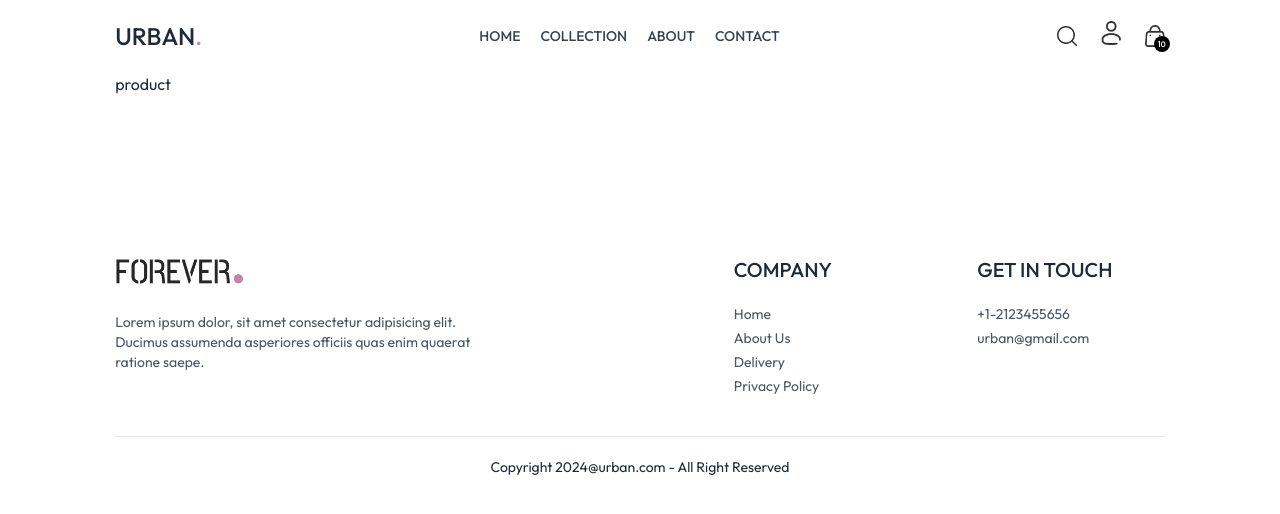
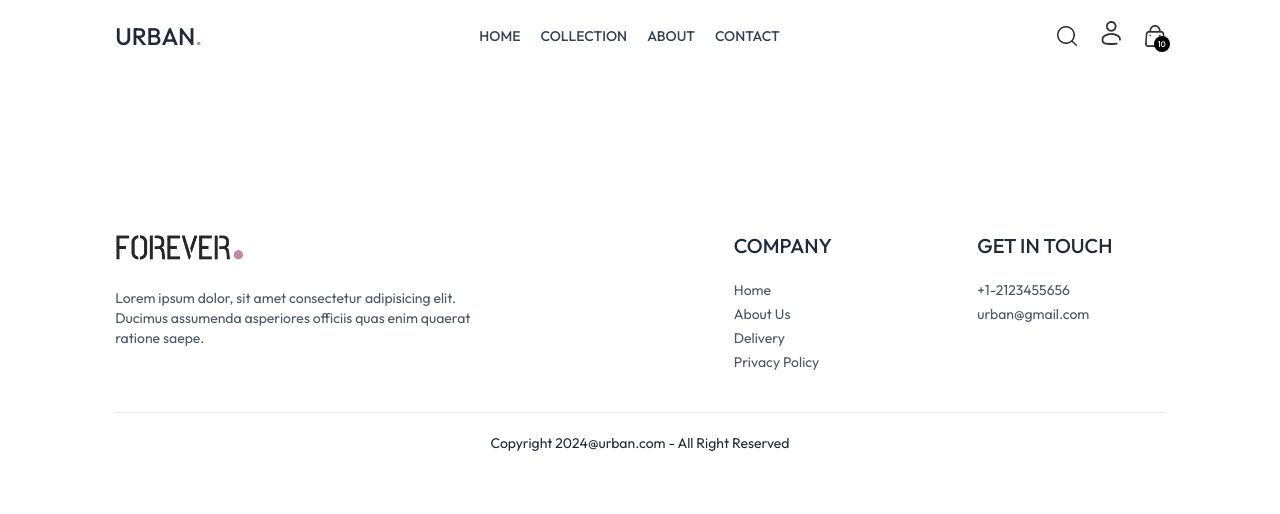
Before and after one commit to ashrafultusar/urban-frontend, a React (Vite) app in the folder urban-frontend/: page /product/aaaaa in a window 1280 px wide. Shown: the top 514 px of the page. Built offline with nearby package versions, Linux system fonts and the light colour scheme.

Commit message:
added product page

```diff
--- a/urban-frontend/src/pages/Product.jsx
+++ b/urban-frontend/src/pages/Product.jsx
@@ -1,9 +1,12 @@
 import React from 'react';
+import { useParams } from 'react-router-dom';
 
 const Product = () => {
+    const { productId } = useParams();
+console.log(productId);
     return (
         <div>
-            product
+
         </div>
     );
 };
```
